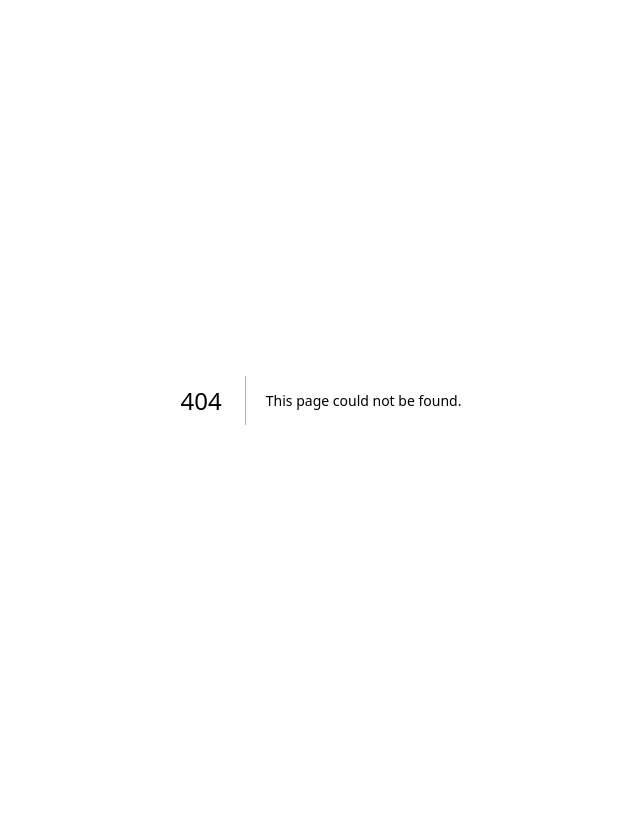
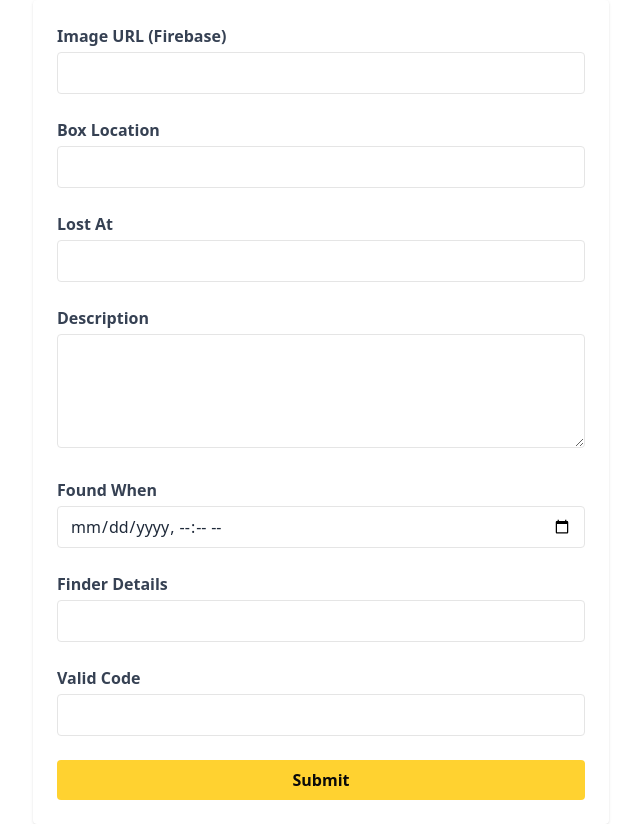
Before and after one commit to derouru/Project-Findr, a Next.js app in the folder findr/: page /create in a window 1280 px wide. Before the commit this address had no page. Shown: the whole page, without its empty margins (319-959 px from the left). Before the commit the page ends 800 px from the top, so only its background shows below. Built offline with nearby package versions, Linux system fonts and the light colour scheme.

Commit message:
feat: add entry

```diff
--- a/findr/src/app/admin/page.tsx
+++ b/findr/src/app/admin/page.tsx
@@ -11,7 +11,7 @@ interface Item {
   found_when: string
   finder_details: string
   claimed: boolean
-  imageUrl: string // base64 or URL string for image
+  imageUrl: string
 }
 
 export default function AdminPage() {
@@ -19,44 +19,37 @@ export default function AdminPage() {
   const username = searchParams.get('username') || 'User'
 
   const [items, setItems] = useState<Item[]>([])
-  const [loading, setLoading] = useState<boolean>(true)
+  const [loading, setLoading] = useState(true)
   const [error, setError] = useState<string | null>(null)
 
   useEffect(() => {
     async function fetchItems() {
       try {
         const res = await fetch('/api/admin')
-        if (!res.ok) {
-          throw new Error(`Failed to fetch items: ${res.status}`)
-        }
+        if (!res.ok) throw new Error(`Failed to fetch items: ${res.status}`)
         const data: Item[] = await res.json()
         setItems(data)
-      } catch (error) {
-        console.error('Error fetching items:', error)
+      } catch (err) {
+        console.error(err)
         setError('Failed to load items.')
       } finally {
         setLoading(false)
       }
     }
-
     fetchItems()
   }, [])
 
-  if (loading) {
-    return (
+  if (loading) return (
     <div className="flex justify-center items-center min-h-screen">
       <p className="text-gray-500 text-lg">Loading items...</p>
     </div>
   )
-  }
 
-  if (error) {
-    return (
+  if (error) return (
     <div className="flex justify-center items-center min-h-screen">
       <p className="text-red-600 text-lg">{error}</p>
     </div>
   )
-  }
 
   return (
     <div className="bg-gray-100 min-h-screen flex flex-col items-center p-4 sm:p-6 md:p-10">
@@ -69,7 +62,6 @@ export default function AdminPage() {
             </span>
             <button
               onClick={() => {
-                // Add your logout logic here, e.g. redirect to login page
                 window.location.href = '/login'
               }}
               className="inline-block px-4 py-2 bg-red-600 hover:bg-red-700 text-white rounded-md"
@@ -82,8 +74,7 @@ export default function AdminPage() {
         <div className="mb-4">
           <button
             onClick={() => {
-              // Redirect or open your create entry page
-              window.location.href = '/create'
+              window.location.href = `/create?username=${encodeURIComponent(username)}`
             }}
             className="inline-block px-5 py-2 bg-amber-300 hover:bg-amber-400 text-gray-900 font-semibold rounded-md"
           >
@@ -106,8 +97,18 @@ export default function AdminPage() {
               </tr>
             </thead>
             <tbody>
+              {items.length === 0 && (
+                <tr>
+                  <td colSpan={8} className="text-center p-4 text-gray-500">
+                    No items found.
+                  </td>
+                </tr>
+              )}
               {items.map((item, idx) => (
-                <tr key={item.item_id} className={idx % 2 === 0 ? 'bg-gray-50 hover:bg-gray-100' : 'hover:bg-gray-100'}>
+                <tr
+                  key={item.item_id}
+                  className={idx % 2 === 0 ? 'bg-gray-50 hover:bg-gray-100' : 'hover:bg-gray-100'}
+                >
                   <td className="px-4 py-2 border border-gray-300">
                     <img
                       src={item.imageUrl}
@@ -125,7 +126,7 @@ export default function AdminPage() {
                   <td className="px-4 py-2 border border-gray-300 text-center space-x-2">
                     <button
                       onClick={() => {
-                        window.location.href = `/edit?id=${item.item_id}`
+                        window.location.href = `/edit?id=${item.item_id}&username=${encodeURIComponent(username)}`
                       }}
                       className="inline-block px-3 py-1 bg-blue-500 hover:bg-blue-600 text-white rounded-md text-sm"
                     >
@@ -134,7 +135,7 @@ export default function AdminPage() {
                     <button
                       onClick={() => {
                         if (confirm('Are you sure you want to delete this entry?')) {
-                          window.location.href = `/delete?id=${item.item_id}`
+                          window.location.href = `/delete?id=${item.item_id}&username=${encodeURIComponent(username)}`
                         }
                       }}
                       className="inline-block px-3 py-1 bg-red-500 hover:bg-red-600 text-white rounded-md text-sm"
@@ -144,13 +145,6 @@ export default function AdminPage() {
                   </td>
                 </tr>
               ))}
-              {items.length === 0 && (
-                <tr>
-                  <td colSpan={9} className="text-center p-4 text-gray-500">
-                    No items found.
-                  </td>
-                </tr>
-              )}
             </tbody>
           </table>
         </div>
--- /dev/null
+++ b/findr/src/app/api/create/route.ts
@@ -0,0 +1,45 @@
+import { NextResponse } from 'next/server';
+import { db } from '@/lib/db';
+
+export async function POST(req: Request) {
+  try {
+    const body = await req.json();
+    const {
+      image,
+      box_location,
+      lost_at,
+      description,
+      found_when,
+      finder_details,
+      valid_code,
+    } = body;
+
+    // Check required fields
+    if (!image || !box_location || !lost_at || !description || !found_when || !finder_details || !valid_code) {
+      return NextResponse.json({ error: 'All fields are required.' }, { status: 400 });
+    }
+
+    // Check for duplicate valid_code
+    const existing = await db.query(
+      `SELECT COUNT(*) FROM items WHERE valid_code = $1`,
+      [valid_code]
+    );
+    const count = parseInt(existing.rows[0].count, 10);
+
+    if (count > 0) {
+      return NextResponse.json({ error: 'Valid code already used. Please choose a different code.' }, { status: 400 });
+    }
+
+    // Insert new item
+    await db.query(
+      `INSERT INTO items (image, box_location, lost_at, description, found_when, finder_details, claimed, valid_code)
+       VALUES ($1, $2, $3, $4, $5, $6, FALSE, $7)`,
+      [image, box_location, lost_at, description, found_when, finder_details, valid_code]
+    );
+
+    return NextResponse.json({ message: 'Item successfully added!' });
+  } catch (error: any) {
+    console.error('[CREATE_ERROR]', error);
+    return NextResponse.json({ error: 'Internal Server Error' }, { status: 500 });
+  }
+}
--- /dev/null
+++ b/findr/src/app/create/page.tsx
@@ -0,0 +1,171 @@
+'use client';
+
+import React, { useState } from 'react';
+import { useRouter, useSearchParams } from 'next/navigation';
+
+export default function CreatePage() {
+  const router = useRouter();
+  const searchParams = useSearchParams();
+  const username = searchParams.get('username') || '';
+
+  const [formData, setFormData] = useState({
+    image: '',
+    box_location: '',
+    lost_at: '',
+    description: '',
+    found_when: '',
+    finder_details: '',
+    valid_code: '',
+  });
+
+  const [error, setError] = useState<string | null>(null);
+
+  const handleChange = (
+    e: React.ChangeEvent<HTMLInputElement | HTMLTextAreaElement>
+  ) => {
+    setFormData((prev) => ({ ...prev, [e.target.name]: e.target.value }));
+  };
+
+  const handleSubmit = async (e: React.FormEvent) => {
+    e.preventDefault();
+    setError(null);
+
+    try {
+      const res = await fetch('/api/create', {
+        method: 'POST',
+        headers: { 'Content-Type': 'application/json' },
+        body: JSON.stringify(formData),
+      });
+
+      if (!res.ok) {
+        const data = await res.json();
+        setError(data.error || 'Something went wrong');
+        return;
+      }
+
+      router.push(`/admin?username=${encodeURIComponent(username)}`);
+    } catch {
+      setError('Failed to submit form');
+    }
+  };
+
+  return (
+    <form
+      onSubmit={handleSubmit}
+      className="max-w-xl mx-auto p-6 space-y-6 bg-white rounded shadow"
+    >
+      <div>
+        <label htmlFor="image" className="block font-semibold mb-1 text-gray-700">
+          Image URL (Firebase)
+        </label>
+        <input
+          type="text"
+          id="image"
+          name="image"
+          value={formData.image}
+          onChange={handleChange}
+          required
+          className="w-full border px-3 py-2 rounded text-gray-800"
+        />
+      </div>
+
+      <div>
+        <label htmlFor="box_location" className="block font-semibold mb-1 text-gray-700">
+          Box Location
+        </label>
+        <input
+          type="text"
+          id="box_location"
+          name="box_location"
+          value={formData.box_location}
+          onChange={handleChange}
+          required
+          className="w-full border px-3 py-2 rounded text-gray-800"
+        />
+      </div>
+
+      <div>
+        <label htmlFor="lost_at" className="block font-semibold mb-1 text-gray-700">
+          Lost At
+        </label>
+        <input
+          type="text"
+          id="lost_at"
+          name="lost_at"
+          value={formData.lost_at}
+          onChange={handleChange}
+          required
+          className="w-full border px-3 py-2 rounded text-gray-800"
+        />
+      </div>
+
+      <div>
+        <label htmlFor="description" className="block font-semibold mb-1 text-gray-700">
+          Description
+        </label>
+        <textarea
+          id="description"
+          name="description"
+          value={formData.description}
+          onChange={handleChange}
+          required
+          rows={4}
+          className="w-full border px-3 py-2 rounded text-gray-800"
+        />
+      </div>
+
+      <div>
+        <label htmlFor="found_when" className="block font-semibold mb-1 text-gray-700">
+          Found When
+        </label>
+        <input
+          type="datetime-local"
+          id="found_when"
+          name="found_when"
+          value={formData.found_when}
+          onChange={handleChange}
+          required
+          className="w-full border px-3 py-2 rounded text-gray-800"
+        />
+      </div>
+
+      <div>
+        <label htmlFor="finder_details" className="block font-semibold mb-1 text-gray-700">
+          Finder Details
+        </label>
+        <input
+          type="text"
+          id="finder_details"
+          name="finder_details"
+          value={formData.finder_details}
+          onChange={handleChange}
+          required
+          className="w-full border px-3 py-2 rounded text-gray-800"
+        />
+      </div>
+
+      <div>
+        <label htmlFor="valid_code" className="block font-semibold mb-1 text-gray-700">
+          Valid Code
+        </label>
+        <input
+          type="text"
+          id="valid_code"
+          name="valid_code"
+          value={formData.valid_code}
+          onChange={handleChange}
+          className="w-full border px-3 py-2 rounded text-gray-800"
+        />
+      </div>
+
+      {error && <p className="text-red-600 font-semibold">{error}</p>}
+
+      <button
+        type="submit"
+        className="w-full bg-amber-300 py-2 rounded font-semibold hover:bg-amber-400 transition"
+      >
+        Submit
+      </button>
+    </form>
+  );
+}
```
Lines whose indentation alone changed are shown as unchanged.
